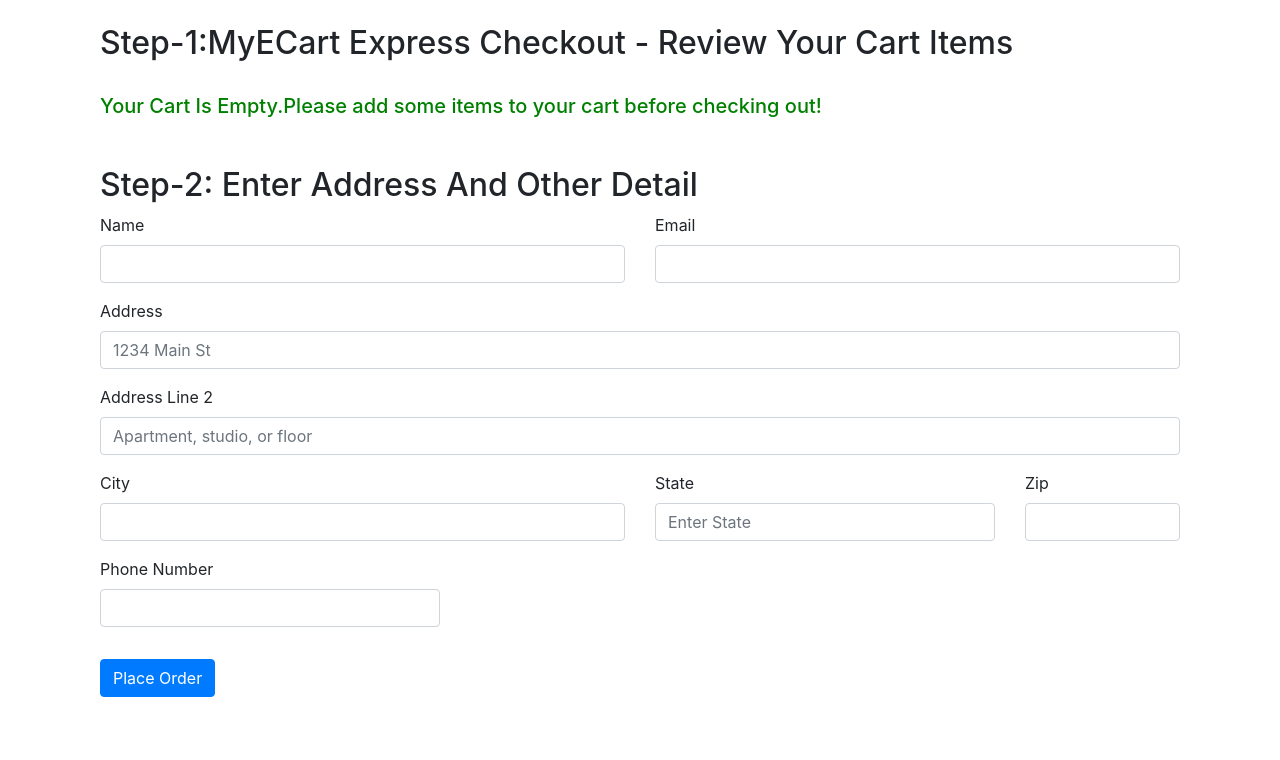
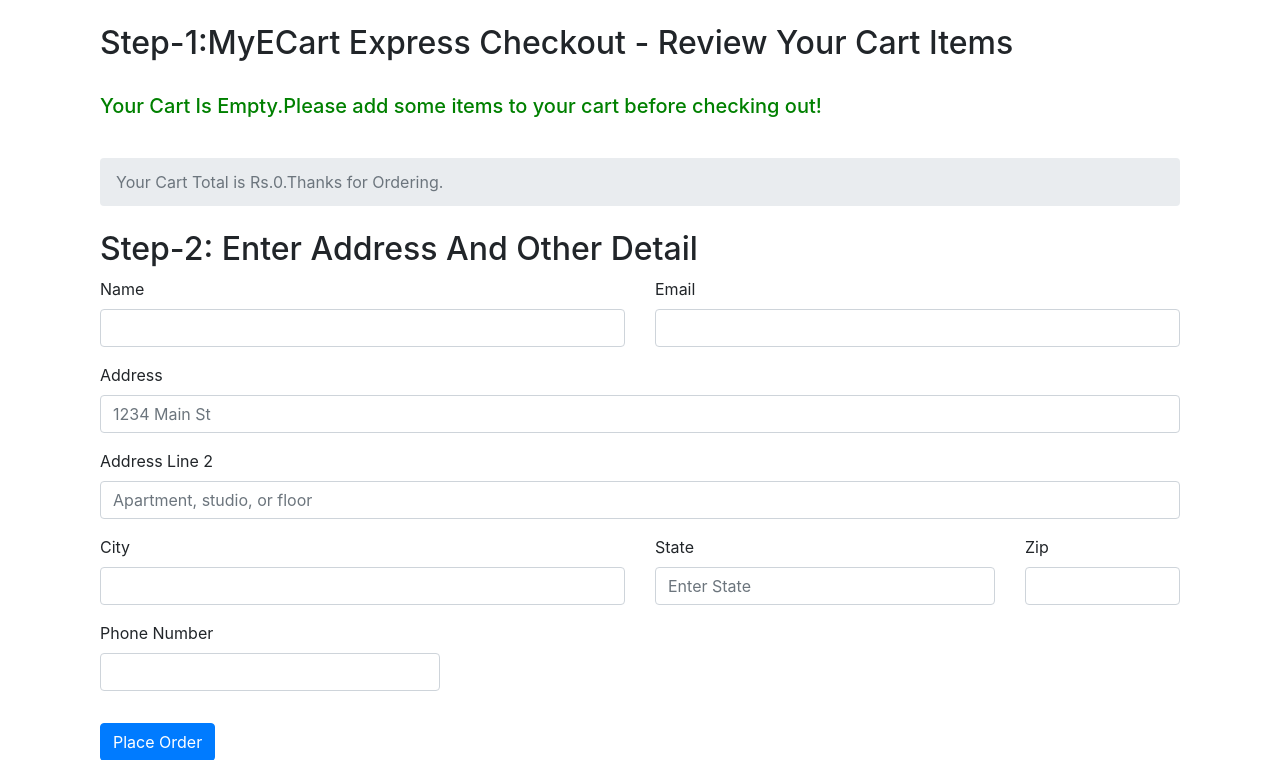
Before and after one commit to krati27mishra/MyE-Cart, a Django app: page /shop/checkout/ in a window 1280 px wide. Shown: the part 56-816 px from the top of the page. Before the commit the page ends 753 px from the top, so only its background shows below. Run offline with Django 3.2, Linux system fonts and the light colour scheme; some libraries are stand-ins or nearby versions.

Commit message:
Calculated total and printed

```diff
--- a/shop/templates/shop/checkout.html
+++ b/shop/templates/shop/checkout.html
@@ -1,5 +1,4 @@
 {% extends 'shop/basic.html' %}
-
 {% block title %}Checkout - MyECart{% endblock %}
 {% block body %}
 
@@ -13,6 +12,17 @@
       <ul class="list-group" id="items">
 
       </ul>
+
+
+      <nav aria-label="breadcrumb">
+        <ol class="breadcrumb mt-3">
+          <li class="breadcrumb-item active" aria-current="page">Your Cart Total is Rs.<span id="totalPrice"></span>.Thanks for Ordering.</li>
+        </ol>
+      </nav>
+
+
+
+
 
     </div>
   </div>
@@ -83,6 +93,7 @@
   }
   console.log(cart);
   var sum = 0;
+  var totalPrice = 0;
   if ($.isEmptyObject(cart)) {
 
     mystr = `<h5 style="color:green;" class="my-4">Your Cart Is Empty.Please add some items to your cart before checking out!</h5>`
@@ -94,7 +105,9 @@
 
       let name = cart[item][1];
       let qty = cart[item][0];
+      let itemPrice =cart[item][2];
       sum = sum + qty;
+      totalPrice = totalPrice + (qty*itemPrice);
 
       mystr = `<li class="list-group-item d-flex justify-content-between align-items-center">
       ${name}
@@ -107,7 +120,7 @@
   }
 
   document.getElementById('cart').innerHTML = sum;
-
+  document.getElementById('totalPrice').innerHTML = totalPrice;
 
   $('#itemsJson').val(JSON.stringify(cart));
   {% if thank %}
--- a/shop/templates/shop/index.html
+++ b/shop/templates/shop/index.html
@@ -63,7 +63,7 @@ padding-right: 0;
                 <div class="card-body">
                   <h5 class="card-title" id="namepr{{i.id}}">{{i.product_name}}</h5>
                   <p class="card-text">{{i.desc|slice:"0:23"}}...</p>
-                  <h6 class="card-title" id="pricepr{{i.id}}"><b>Price:</b>Rs.{{i.price}}</h6>
+                  <h6 class="card-title"><b>Price:</b>Rs.<span id="pricepr{{i.id}}">{{i.price}}</span></h6>
 
                     <a href="/shop/products/{{i.id}}">
                   <button id="qv{{i.id}}" class="btn btn-primary cart">Quick View</button>
@@ -118,7 +118,8 @@ padding-right: 0;
     } else {
       qty = 1;
       name = document.getElementById('name' + idstr).innerHTML;
-      cart[idstr] = [qty, name];
+      price = document.getElementById('price' + idstr).innerHTML;
+      cart[idstr] = [qty, name,parseInt(price)];
     }
     updateCart(cart);
   });
```
